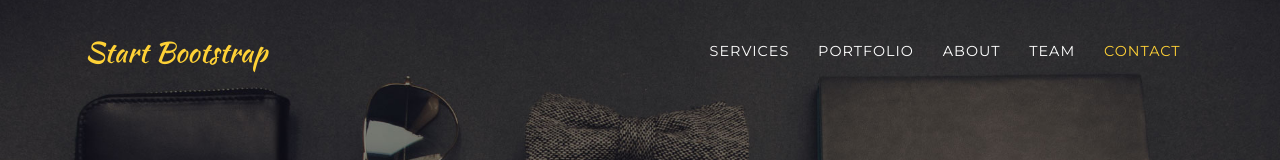
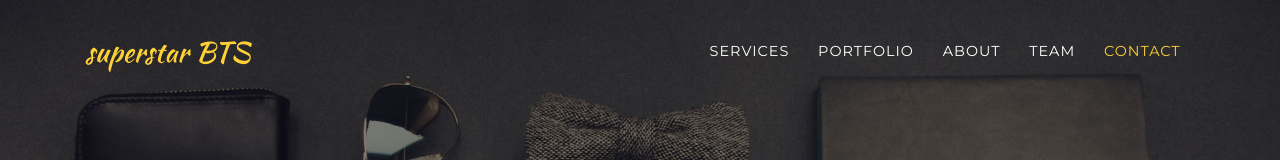
Before and after one commit to btstaetae/btstaetae.github.io, a website with bundled scripts: page index.html in a window 1280 px wide. Shown: the top 160 px of the page. Built offline with nearby package versions, Linux system fonts and the light colour scheme; a web font is replaced by a local one.

Commit message:
title fix

```diff
--- a/index.html
+++ b/index.html
@@ -30,7 +30,7 @@
     <!-- Navigation -->
     <nav class="navbar navbar-expand-lg navbar-dark fixed-top" id="mainNav">
       <div class="container">
-        <a class="navbar-brand js-scroll-trigger" href="#page-top">Start Bootstrap</a>
+        <a class="navbar-brand js-scroll-trigger" href="#page-top">superstar BTS</a>
         <button class="navbar-toggler navbar-toggler-right" type="button" data-toggle="collapse" data-target="#navbarResponsive" aria-controls="navbarResponsive" aria-expanded="false" aria-label="Toggle navigation">
           Menu
           <i class="fa fa-bars"></i>
```
